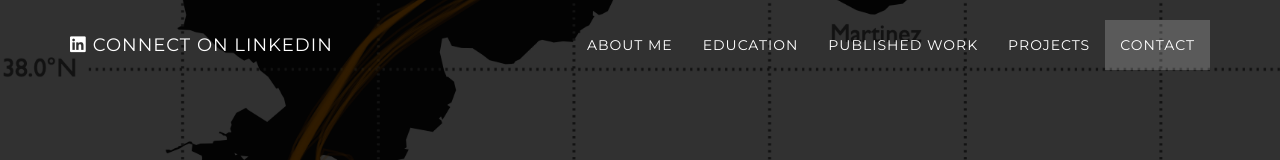
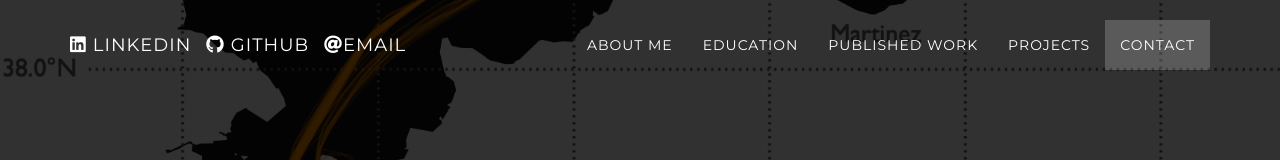
Before and after one commit to gregtozzi/gregtozzi.github.io, a plain HTML site: page index.html in a window 1280 px wide. Shown: the top 160 px of the page. Drawn offline with Linux system fonts and the light colour scheme.

Commit message:
adding navbar contact links

```diff
--- a/index.html
+++ b/index.html
@@ -27,10 +27,18 @@
                 <button type="button" class="navbar-toggle" data-toggle="collapse" data-target=".navbar-main-collapse">
                     <i class="fa fa-bars"></i>
                 </button>
-                <!-- <span style="color: #6C6; font-size: 135px;">&#x2B22;</span> -->
+                <!-- <span style="color: #6C6; font-size: 135px;">&#x2B22;</span>
+
                 <a class="navbar-brand" a href="https://linkedin.com/in/gregorytozzi" target="_blank" rel="noopener noreferrer">
                     <i class="fab fa-linkedin fa-1x"></i>  <span class="light">Connect on Linkedin</span>
+                </a>-->
+                <a class="navbar-brand" a href="https://linkedin.com/in/gregorytozzi" target="_blank" rel="noopener noreferrer">
+                    <i class="fab fa-linkedin fa-1x"></i>  <span class="light">Linkedin</span>
                 </a>
+                <a class="navbar-brand navbar-link" href="https://github.com/gregtozzi" target="_blank" rel="noopener noreferrer">
+                    <i class="fab fa-github fa-1x"></i> <span class="light">GitHub</span></a>
+                <a class="navbar-brand" href="mailto:greg.tozzi@ischool.berkeley.edu">
+                    <i class="fas fa-at fa-1x"></i><span class="light">email</span></a>
 
             </div>
 
```
